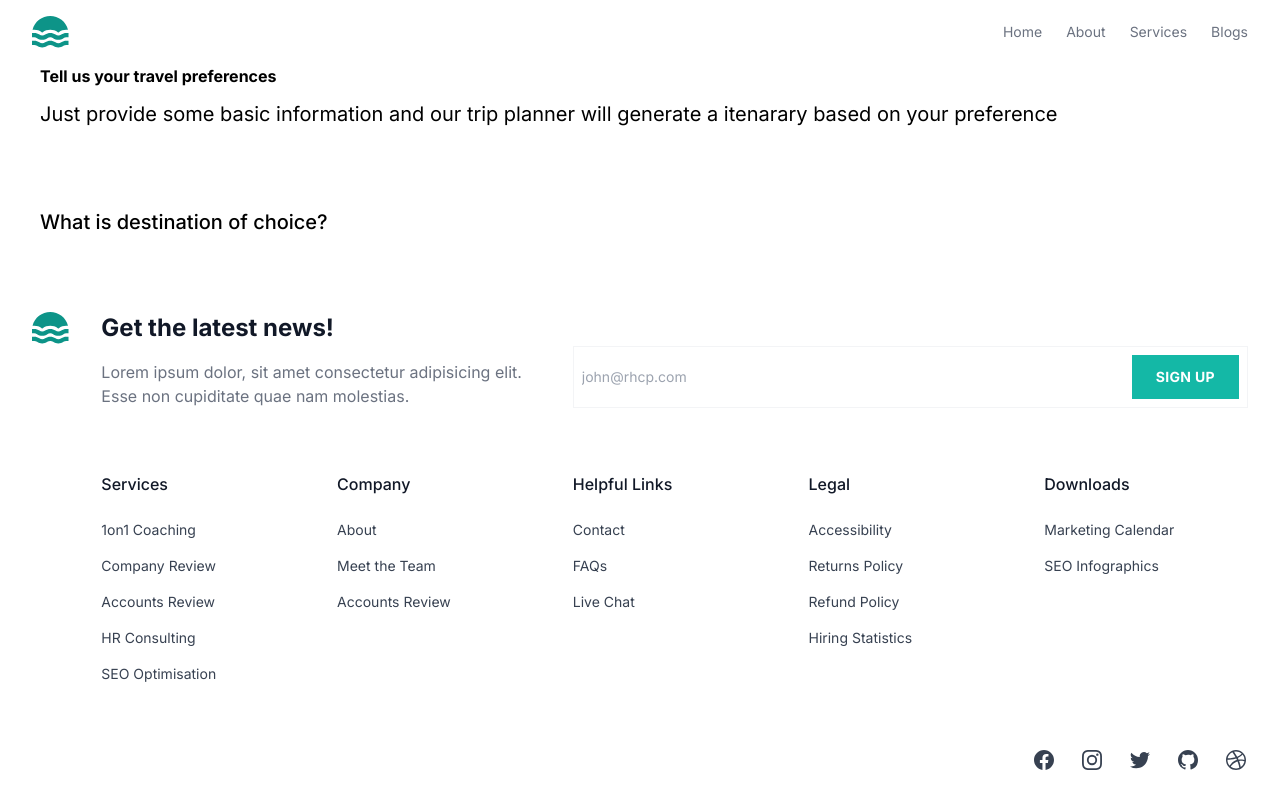
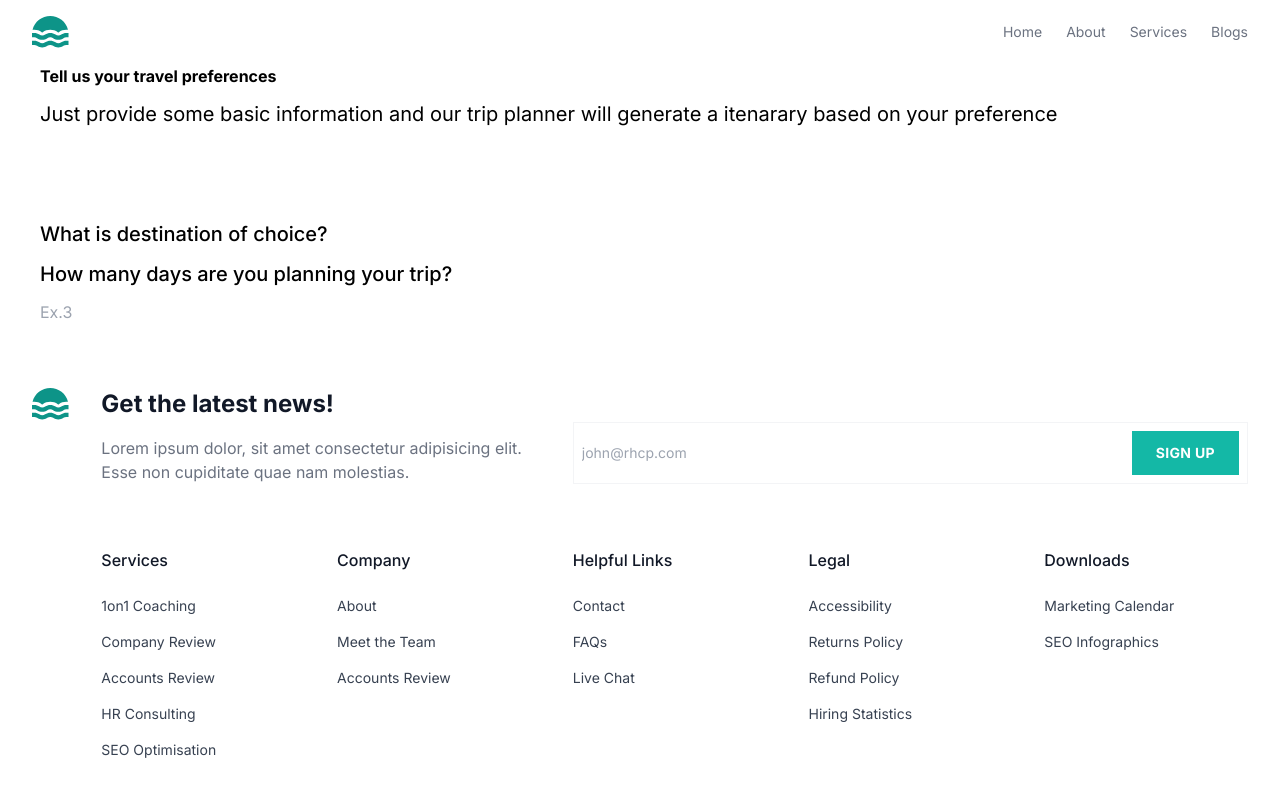
Before and after one commit to Kvj-Harsha/travel-hub, a Next.js app: page /Create-trip in a window 1280 px wide. Shown: the top 800 px of the page. Built offline with nearby package versions, Linux system fonts and the light colour scheme; no server answers.

Commit message:
Done small changes

```diff
--- a/app/Create-trip/page.js
+++ b/app/Create-trip/page.js
@@ -1,5 +1,6 @@
 import React from 'react'
 import Headerdarknext2 from '../_components/Headerdarknxt2'
+// import { GooglePlacesAutocomplete } from 'react-native-google-places-autocomplete'
 
 function CreateTrip() {
   return (
@@ -10,9 +11,16 @@ function CreateTrip() {
             <h2 className='font-bold textsixe:3xl'>Tell us your travel preferences</h2>
             <p mt-3 className='mt-3 text-grey-500 text-xl'>Just provide some basic information and our trip planner
               will generate a itenarary based on your preference</p>
-          <div className='mt-20'>
+          <div className='mt-20 flex flex-col gap-10'>
             <div>
               <h2 className='text-xl my-3 font-medium'>What is destination of choice?</h2>
+              {/* <GooglePlacesAutocomplete
+                apiKey=''
+              /> */}
+              <div>
+                <h2 className='text-xl my-3 font-medium'>How many days are you planning your trip?</h2>
+                <input placeholder={'Ex.3'} type='number' />
+              </div>
             </div>
           </div>
       </div>
```
Also changed, not shown: package.json (+4 -3 lines), 1 other file (tests, documents, lock files or other folders).
